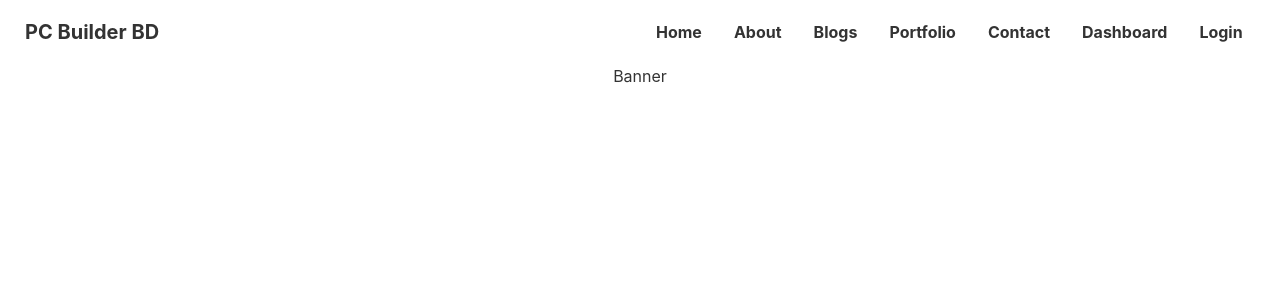
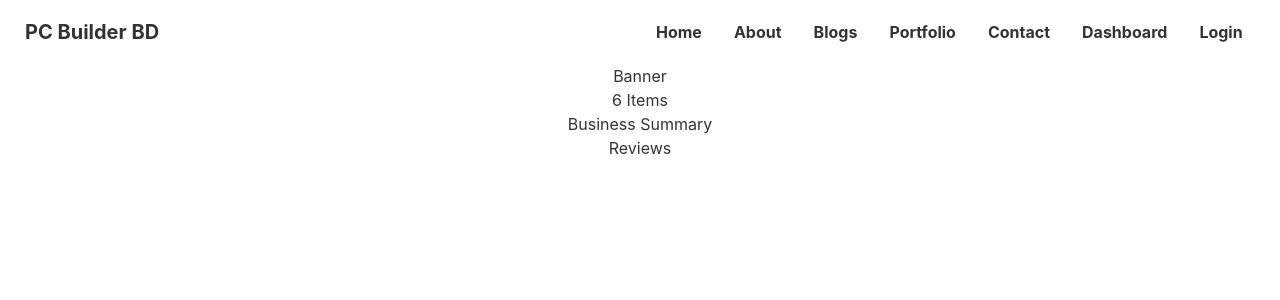
Before and after one commit to shawon-MG/Product_Manufacturer--ClientSide, a React (Create React App) app: page / in a window 1280 px wide. Shown: the top 300 px of the page. Built offline with nearby package versions, Linux system fonts and the light colour scheme.

Commit message:
All necessary components added to Home page

```diff
--- a/src/App.js
+++ b/src/App.js
@@ -4,10 +4,10 @@ import About from './Pages/About/About';
 import Blogs from './Pages/Blogs/Blogs';
 import Contact from './Pages/Contact/Contact';
 import Dashboard from './Pages/Dashboard/Dashboard';
-import Banner from './Pages/Home/Banner';
 import Portfolio from './Pages/Portfolio/Portfolio';
 import Header from './Pages/Shared/Header';
 import Login from './Pages/Login/Login';
+import Home from './Pages/Home/Home';
 
 function App() {
   return (
@@ -15,7 +15,7 @@ function App() {
       <Header />
       <Routes>
 
-        <Route path='/' element={<Banner />}></Route>
+        <Route path='/' element={<Home />}></Route>
         <Route path='/about' element={<About />}></Route>
         <Route path='/blogs' element={<Blogs />}></Route>
         <Route path='/portfolio' element={<Portfolio />}></Route>
--- /dev/null
+++ b/src/Pages/Home/BusinessSummary.js
@@ -0,0 +1,11 @@
+import React from 'react';
+
+const BusinessSummary = () => {
+    return (
+        <div>
+            <h1> Business Summary</h1>
+        </div>
+    );
+};
+
+export default BusinessSummary;
--- /dev/null
+++ b/src/Pages/Home/Home.js
@@ -0,0 +1,18 @@
+import React from 'react';
+import Banner from './Banner';
+import BusinessSummary from './BusinessSummary';
+import Items from './Items';
+import Reviews from './Reviews';
+
+const Home = () => {
+    return (
+        <div>
+            <Banner />
+            <Items />
+            <BusinessSummary />
+            <Reviews />
+        </div>
+    );
+};
+
+export default Home;
--- /dev/null
+++ b/src/Pages/Home/Items.js
@@ -0,0 +1,11 @@
+import React from 'react';
+
+const Items = () => {
+    return (
+        <div>
+            <h1> 6 Items </h1>
+        </div>
+    );
+};
+
+export default Items;
--- /dev/null
+++ b/src/Pages/Home/Reviews.js
@@ -0,0 +1,11 @@
+import React from 'react';
+
+const Reviews = () => {
+    return (
+        <div>
+            <h1> Reviews </h1>
+        </div>
+    );
+};
+
+export default Reviews;
```
